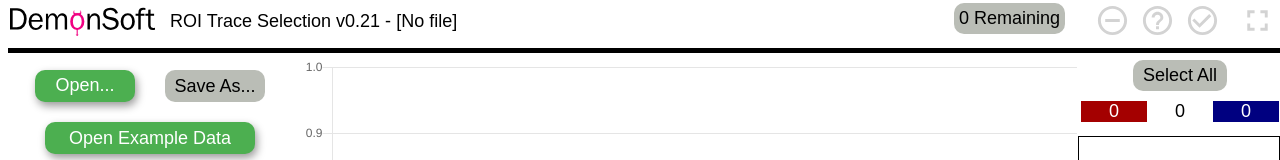
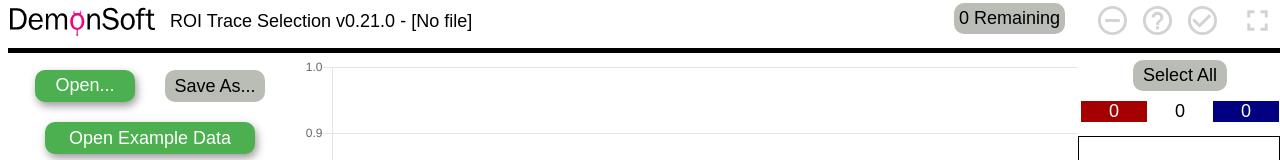
Before and after one commit to donal-s/roi-trace-selector, a React app: page / in a window 1280 px wide. Shown: the top 160 px of the page. Built offline with nearby package versions, Linux system fonts and the light colour scheme.

Commit message:
Take version number from package.json

```diff
--- a/src/components/App.js
+++ b/src/components/App.js
@@ -9,6 +9,7 @@ import ChartView from "./ChartView.js";
 import SelectionIconView from "./SelectionIconView.js";
 import RemainingCountButton from "./RemainingCountButton.js";
 import { useDispatch, useSelector } from "react-redux";
+import version from "../version";
 import {
   SET_CURRENT_NEXT,
   SET_CURRENT_PREVIOUS,
@@ -56,7 +57,7 @@ export default function App() {
         <img id="demonsoftLogo" src={demonsoftLogo} alt="demonsoft logo" />
 
         <div id="appTitle" className="unselectable">
-          ROI Trace Selection v0.21 -{" "}
+          ROI Trace Selection v{version} -{" "}
           {channel1Filename != null ? channel1Filename : "[No file]"}
         </div>
         <RemainingCountButton />
--- /dev/null
+++ b/src/version.js
@@ -0,0 +1,2 @@
+// generated by genversion
+module.exports = '0.21.0'
```
